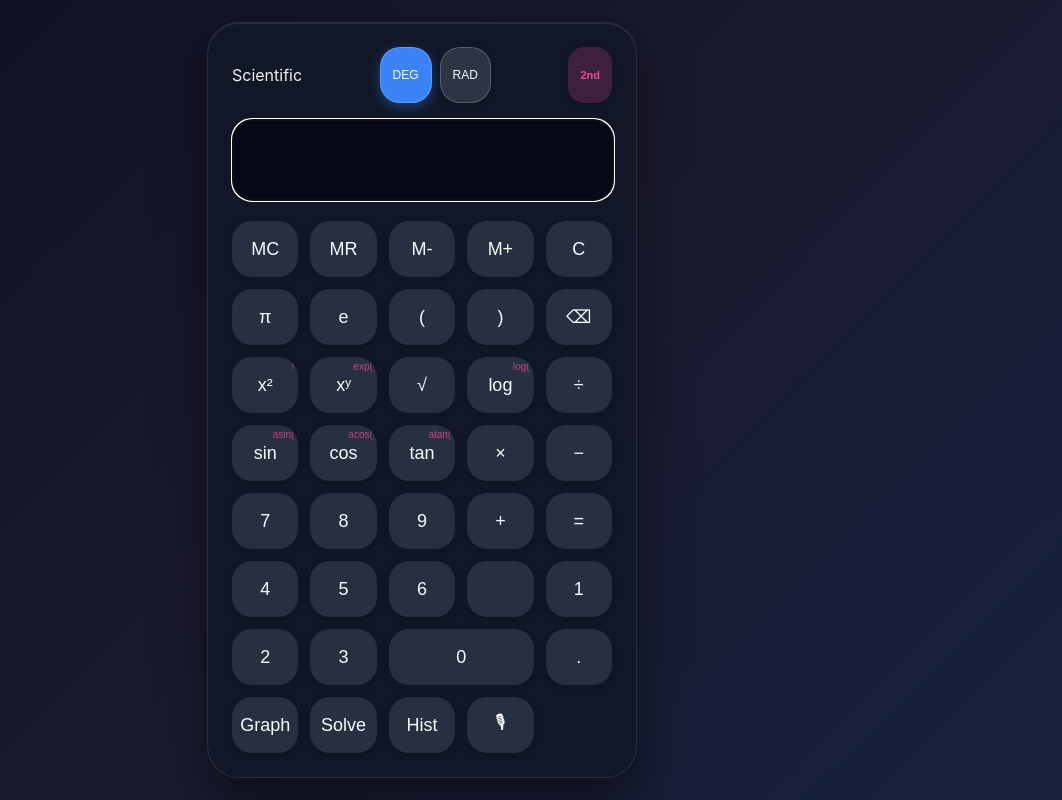
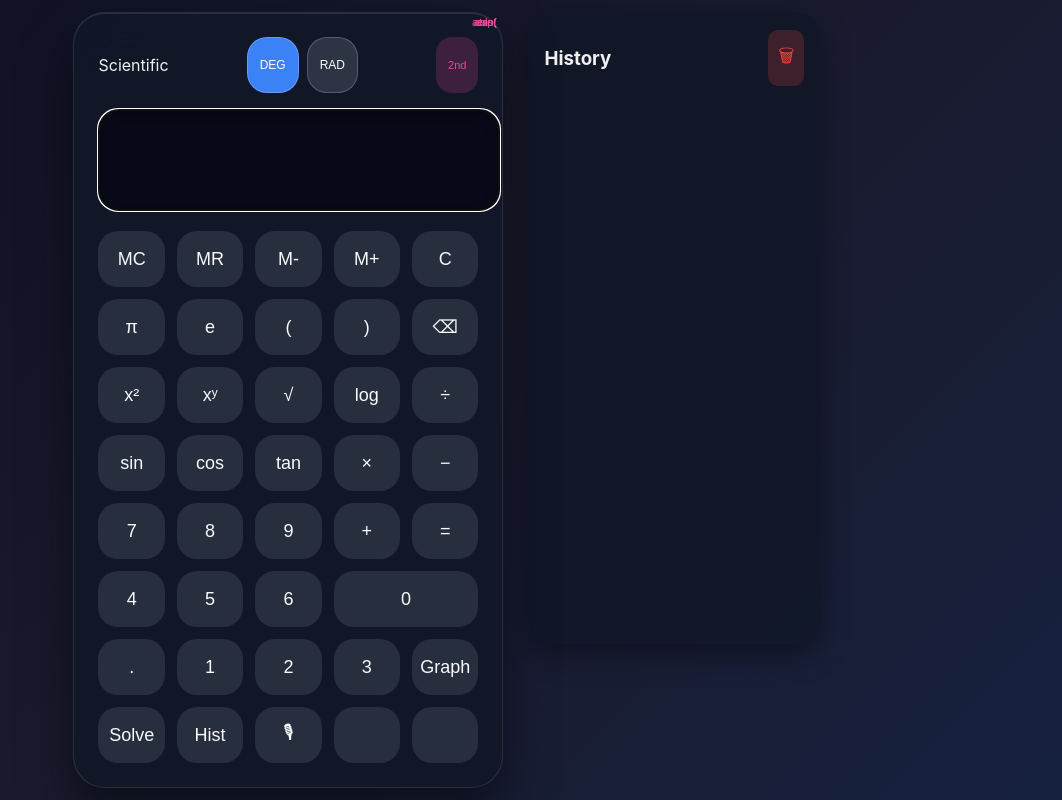
Before and after one commit to Bharathkumar-2710/Scientific-Calculator, a Flask app: page / in a window 1280 px wide. Shown: the whole page, without its empty margins (218-1280 px from the left). Run offline with Flask 3, Linux system fonts and the light colour scheme.

Commit message:
modifty script.js

```diff
--- a/app.py
+++ b/app.py
@@ -16,10 +16,17 @@ def home():
 def calculate():
     data = request.json
     expr = data.get("expression")
+    mode = data.get("mode", "RAD")
 
     try:
         # Replace UI symbols safely
         expr = expr.replace('π', 'pi').replace('e', 'E')
+
+        # Handle degree mode for trig functions
+        if mode == "DEG":
+            expr = expr.replace('sin(', 'sin(deg(').replace('cos(', 'cos(deg(').replace('tan(', 'tan(deg(')
+            # Close the deg functions
+            expr = expr.replace(')', '))')
 
         result = sympify(expr).evalf()
 
--- a/static/css/style.css
+++ b/static/css/style.css
@@ -1,25 +1,35 @@
+/* ===== BODY ===== */
 body {
-    background: linear-gradient(135deg, #0f0f23 0%, #1a1a2e 50%, #16213e 100%);
+    background: linear-gradient(135deg, #0f0f23, #1a1a2e, #16213e);
     display: flex;
-    flex-direction: column;
     justify-content: center;
     align-items: center;
     min-height: 100vh;
+    margin: 0;
     font-family: 'SF Pro Display', -apple-system, sans-serif;
-    margin: 0;
     color: #f0f0f0;
 }
 
+/* ===== MAIN LAYOUT (SIDE BY SIDE) ===== */
+.app-layout {
+    display: flex;
+    gap: 25px;
+    align-items: flex-start;
+}
+
+/* ===== CALCULATOR ===== */
 .calc-container {
+    flex: 0 0 380px;
     background: rgba(17, 24, 39, 0.95);
     backdrop-filter: blur(20px);
     border-radius: 32px;
     padding: 24px;
-    box-shadow: 0 25px 50px rgba(0,0,0,0.5), inset 0 1px 0 rgba(255,255,255,0.1);
-    width: 380px;
+    box-shadow: 0 25px 50px rgba(0,0,0,0.5),
+                inset 0 1px 0 rgba(255,255,255,0.1);
     border: 1px solid rgba(255,255,255,0.1);
 }
 
+/* ===== HEADER ===== */
 .header {
     display: flex;
     justify-content: space-between;
@@ -38,12 +48,10 @@ body {
     padding: 4px 12px;
     border-radius: 20px;
     font-size: 12px;
-    transition: all 0.2s;
 }
 
 .mode.active {
     background: #3b82f6;
-    box-shadow: 0 4px 12px rgba(59, 130, 246, 0.4);
 }
 
 .shift {
@@ -53,9 +61,9 @@ body {
     padding: 6px 12px;
     border-radius: 16px;
     font-size: 11px;
-    font-weight: 600;
 }
 
+/* ===== DISPLAY ===== */
 #display {
     width: 100%;
     height: 80px;
@@ -64,71 +72,116 @@ body {
     background: rgba(6, 7, 23, 0.8);
     border: 1px solid rgba(255,255,255,0.1);
     border-radius: 20px;
-    padding: 0px;
+    padding: 10px;
     margin-bottom: 20px;
     color: #fff;
     box-shadow: inset 0 4px 12px rgba(0,0,0,0.3);
-    transition: all 0.2s;
 }
 
+/* ===== BUTTON GRID ===== */
 .buttons {
     display: grid;
     grid-template-columns: repeat(5, 1fr);
     gap: 12px;
 }
 
+/* ===== BUTTONS ===== */
 button {
     height: 56px;
     border-radius: 20px;
     border: none;
     font-size: 18px;
-    font-weight: 500;
     cursor: pointer;
-    transition: all 0.15s cubic-bezier(0.4, 0, 0.2, 1);
     background: rgba(55, 65, 81, 0.6);
     color: #f9fafb;
-    box-shadow: 0 2px 8px rgba(0,0,0,0.2);
-    position: relative;
-    overflow: hidden;
+    transition: 0.2s;
 }
 
 button:active {
-    transform: scale(0.96) translateY(2px);
-    box-shadow: 0 1px 4px rgba(0,0,0,0.3);
+    transform: scale(0.96);
 }
 
+.zero {
+    grid-column: span 2;
+}
+
+/* SHIFT LABEL */
 button.shifted::after {
     content: attr(data-shift);
     position: absolute;
     top: 4px;
-    right: 4px;
+    right: 6px;
     font-size: 10px;
     color: #ec4899;
-    opacity: 0.8;
 }
 
-.zero { grid-column: span 2; }
+/* ===== HISTORY (RIGHT SIDE) ===== */
+.history {
+    flex: 0 0 260px;
+    height: 600px;
+    overflow-y: auto;
 
-.graph-container, .history {
-    margin-top: 24px;
-    background: rgba(17, 24, 39, 0.8);
-    border-radius: 20px;
-    padding: 20px;
-    max-width: 400px;
+    background: rgba(17, 24, 39, 0.95);
+    border-radius: 24px;
+    padding: 16px;
+
+    box-shadow: 0 10px 30px rgba(0,0,0,0.4);
 }
 
-#graph { border-radius: 12px; box-shadow: 0 8px 24px rgba(0,0,0,0.4); }
-
-.history ul { list-style: none; padding: 0; max-height: 200px; overflow-y: auto; }
+/* HISTORY ITEMS */
+.history ul {
+    list-style: none;
+    padding: 0;
+}
 
 .history li {
-    padding: 12px;
-    border-radius: 12px;
+    padding: 10px;
     margin-bottom: 8px;
+    border-radius: 10px;
     cursor: pointer;
-    transition: background 0.2s;
     font-family: monospace;
     font-size: 14px;
 }
 
-.history li:hover { background: rgba(59, 130, 246, 0.2); }
+.history li:hover {
+    background: rgba(59, 130, 246, 0.2);
+}
+
+/* ===== GRAPH ===== */
+.graph-container {
+    margin-top: 20px;
+    text-align: center;
+}
+
+#graph {
+    border-radius: 12px;
+    background: white;
+}
+
+/* ===== MOBILE ===== */
+@media (max-width: 768px) {
+    .app-layout {
+        flex-direction: column;
+        align-items: center;
+    }
+
+    .history {
+        width: 100%;
+        height: auto;
+    }
+}
+
+.history-header {
+    display: flex;
+    justify-content: space-between;
+    align-items: center;
+}
+
+.clear-btn {
+    background: rgba(239, 68, 68, 0.2);
+    color: #ef4444;
+    border: none;
+    padding: 6px 10px;
+    border-radius: 10px;
+    cursor: pointer;
+}
--- a/static/js/script.js
+++ b/static/js/script.js
@@ -3,6 +3,7 @@ document.addEventListener("DOMContentLoaded", () => {
 // ================= GLOBALS =================
 let isShift = false;
 let isDeg = true;
+const HISTORY_KEY = "calcHistory";
 const display = document.getElementById("display");
 
 // ================= INIT =================
@@ -41,7 +42,6 @@ function insertAtCursor(val) {
 window.press = function(val) {
     if (val === "×") val = "*";
     if (val === "÷") val = "/";
-    if (val === "π") val = "pi";
 
     insertAtCursor(val);
 }
@@ -203,6 +203,7 @@ window.solveEquation = function() {
 // ================= HISTORY =================
 function addToHistory(exp, res) {
     let list = document.getElementById("historyList");
+    if (!list) return;
 
     let item = document.createElement("li");
     item.textContent = exp + " = " + res;
@@ -213,8 +214,12 @@ function addToHistory(exp, res) {
     };
 
     list.prepend(item);
+
+    // Save to local storage
+    let history = JSON.parse(localStorage.getItem(HISTORY_KEY)) || [];
+    history.unshift(exp + " = " + res);
+    localStorage.setItem(HISTORY_KEY, JSON.stringify(history));
 }
-
 // ================= VOICE INPUT =================
 function startVoice() {
 
@@ -270,6 +275,45 @@ function convertSpeechToMath(text) {
         .replace(/ /g, "");
 }
 
+function saveHistory() {
+    let items = [];
+    document.querySelectorAll("#historyList li").forEach(li => {
+        items.push(li.innerHTML);
+    });
+
+    localStorage.setItem(HISTORY_KEY, JSON.stringify(items));
+}
+
+function loadHistory() {
+    let data = localStorage.getItem(HISTORY_KEY);
+    if (!data) return;
+
+    let items = JSON.parse(data);
+    let list = document.getElementById("historyList");
+
+    items.forEach(item => {
+        let li = document.createElement("li");
+        li.textContent = item;
+
+        li.onclick = () => {
+            display.value = item.split(" = ")[0];
+            display.focus();
+        };
+
+        list.appendChild(li);
+    });
+}
+
+window.clearHistory = function() {
+    let list = document.getElementById("historyList");
+    if (list) {
+        list.innerHTML = "";
+    }
+    localStorage.removeItem(HISTORY_KEY);
+}
+
+loadHistory();
+
 // ================= TOGGLE HISTORY =================
 window.toggleHistory = function() {
     let h = document.getElementById("history");
--- a/templates/index.html
+++ b/templates/index.html
@@ -5,7 +5,12 @@
     <link rel="stylesheet" href="/static/css/style.css">
 </head>
 <body>
+
+<div class="app-layout">
+
+    <!-- LEFT SIDE: CALCULATOR -->
     <div class="calc-container">
+
         <div class="header">
             <span>Scientific</span>
             <div class="modes">
@@ -18,68 +23,82 @@
         <input type="text" id="display">
 
         <div class="buttons">
-            <!-- Row 1: Memory & Clear -->
+
+            <!-- Row 1 -->
             <button onclick="mem('MC')">MC</button>
             <button onclick="mem('MR')">MR</button>
             <button onclick="mem('M-')">M-</button>
             <button onclick="mem('M+')">M+</button>
             <button onclick="clearDisplay()">C</button>
 
-            <!-- Row 2: Constants & Basics -->
+            <!-- Row 2 -->
             <button onclick="press('π')">π</button>
             <button onclick="press('e')">e</button>
             <button onclick="press('(')">(</button>
             <button onclick="press(')')">)</button>
             <button onclick="backspace()">⌫</button>
 
-            <!-- Row 3: Powers & Logs -->
+            <!-- Row 3 -->
             <button class="shifted" data-main="**2" data-shift="!">x²</button>
             <button class="shifted" data-main="**" data-shift="exp(")>xʸ</button>
             <button onclick="press('sqrt(')">√</button>
-            <button class="shifted" data-main="log(" data-shift="log(")>log</button>
+            <button class="shifted" data-main="log(" data-shift="ln(")>log</button>
             <button onclick="press('/')">÷</button>
 
-            <!-- Row 4: Trig -->
+            <!-- Row 4 -->
             <button class="shifted" data-main="sin(" data-shift="asin(")>sin</button>
             <button class="shifted" data-main="cos(" data-shift="acos(")>cos</button>
             <button class="shifted" data-main="tan(" data-shift="atan(")>tan</button>
             <button onclick="press('*')">×</button>
             <button onclick="press('-')">−</button>
 
-            <!-- Row 5: Numbers & Equals -->
+            <!-- Row 5 -->
             <button onclick="press('7')">7</button>
             <button onclick="press('8')">8</button>
             <button onclick="press('9')">9</button>
             <button onclick="press('+')">+</button>
             <button onclick="calculate()">=</button>
 
+            <!-- Row 6 -->
             <button onclick="press('4')">4</button>
             <button onclick="press('5')">5</button>
             <button onclick="press('6')">6</button>
-            <button></button>
+            <button onclick="press('0')" class="zero">0</button>
+            <button onclick="press('.')">.</button>
 
+            <!-- Row 7 -->
             <button onclick="press('1')">1</button>
             <button onclick="press('2')">2</button>
             <button onclick="press('3')">3</button>
-            <button onclick="press('0')" class="zero">0</button>
-
-            <button onclick="press('.')">.</button>
             <button onclick="plotGraph()">Graph</button>
             <button onclick="solveEquation()">Solve</button>
+
+            <!-- Row 8 -->
             <button onclick="toggleHistory()">Hist</button>
             <button onclick="startVoice()">🎙</button>
+            <button></button>
+            <button></button>
+
         </div>
     </div>
 
-    <div class="graph-container" id="graphCont" style="display:none;">
-        <img id="graph" width="400">
-    </div>
-
-    <div class="history" id="history" style="display:none;">
-        <h3>History</h3>
+    <!-- RIGHT SIDE: HISTORY (ONLY ONE) -->
+    <div class="history" id="history">
+        <div class="history-header">
+            <h3>History</h3>
+            <button onclick="clearHistory()" class="clear-btn">🗑</button>
+        </div>
         <ul id="historyList"></ul>
     </div>
 
-    <script src="/static/js/script.js"></script>
+</div>
+
+<!-- GRAPH BELOW -->
+<div class="graph-container" id="graphCont" style="display:none;">
+    <img id="graph" width="400">
+</div>
+
+<script src="/static/js/script.js"></script>
+
 </body>
 </html>
```
